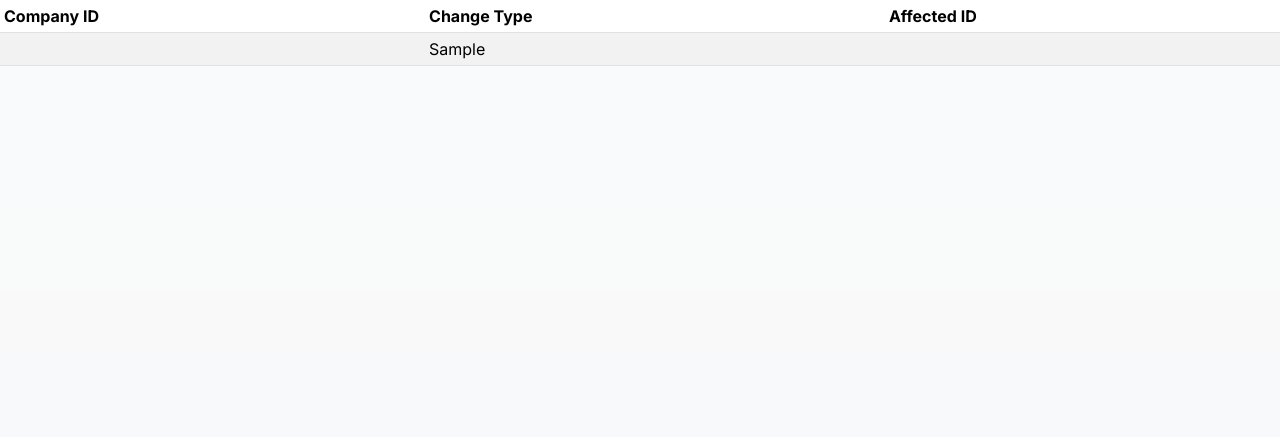
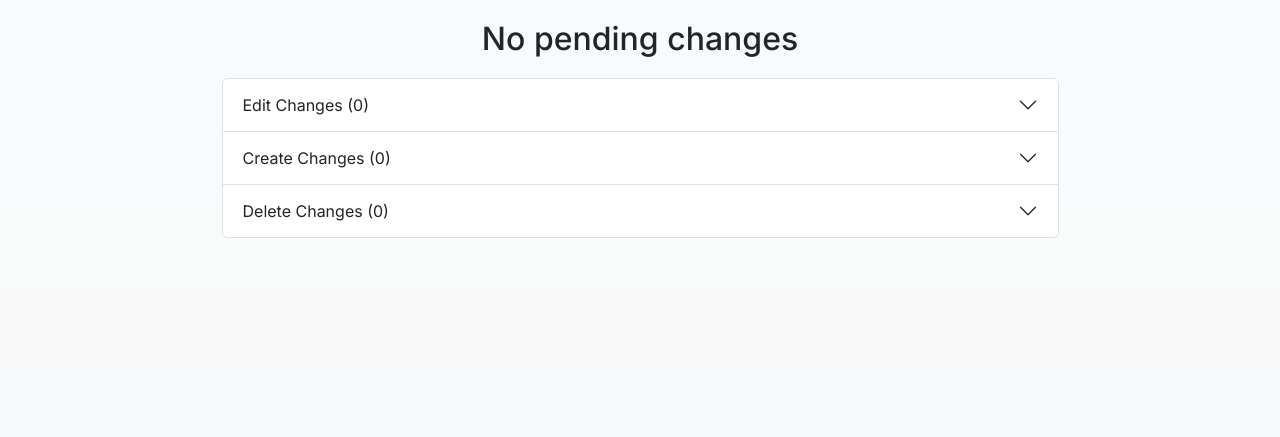
Before and after one commit to cmciosu/hemp-db, a Django app: page /changes/ in a window 1280 px wide. Shown: the part 56-493 px from the top of the page. Run offline with Django 5.2, Linux system fonts and the light colour scheme; a user stored in the database is signed in; tables that the repository leaves empty hold one stand-in row (values such as "Sample post"); parts of the project's set-up code (start-up, migrations or seed data) failed here and were passed over; some libraries are stand-ins or nearby versions; some web fonts are replaced.

Commit message:
Overhaul pending changes interface for staff user approval/deny process

```diff
--- a/helloworld/templates/companies_pending.html
+++ b/helloworld/templates/companies_pending.html
@@ -5,30 +5,61 @@
 {% endblock %}
 
 {% block content %}
+  {% if changes_list.edit_changes|length == 0 and changes_list.create_changes|length == 0 and changes_list.delete_changes|length == 0 %}
+    <h2 style="text-align: center; margin-bottom: 20px; margin-top: 20px;">
+      No pending changes
+    </h2>
+  {% else %}
+    <h2 style="text-align: center; margin-bottom: 20px; margin-top: 20px;">
+      Review Pending Changes
+    </h2>
+  {% endif %}
+  <div class="container d-flex justify-content-center">
+    <div class="accordion w-75" id="pendingChangesAccordion">
 
-  {% if changes.count == 0 %}
-    <p style="display: flex; height: 80vh; align-items: center; text-align: center; justify-content: center;">
-      No pending changes
-    </p>
-  {% else %}
-    <table class="table table-striped table-sm">
-      <thead>
-        <tr>
-          <th scope="col">Company ID</th>
-          <th scope="col">Change Type</th>
-          <th scope="col">Affected ID</th>
-        </tr>
-      </thead>
-      <tbody>
-        {% for change in changes %}
-          <tr>
-            <td><a href="{% url 'company-view-pending' change.id %}">{{ change.companyId }}</a></td>
-            <td>{{ change.changeType }}</td>
-            <td>{{ change.editId }}</td>
-          </tr>
-        {% endfor %}
-      </tbody>
-    </table>
-  {% endif %}
+      <!-- Edit Changes Accordion -->
+      <div class="accordion-item">
+        <h2 class="accordion-header" id="heading-edit">
+          <button class="accordion-button collapsed" type="button" data-bs-toggle="collapse" data-bs-target="#collapse-edit" aria-expanded="false" aria-controls="collapse-edit">
+            Edit Changes ({{ changes_list.edit_changes|length }})
+          </button>
+        </h2>
+        <div id="collapse-edit" class="accordion-collapse collapse" aria-labelledby="heading-edit" data-bs-parent="#pendingChangesAccordion">
+          <div class="accordion-body">
+            {% include 'pending_changes_views/change_table.html' with changes_list=changes_list.edit_changes change_tag="edit" %}
+          </div>
+        </div>
+      </div>
+
+      <!-- Create Changes Accordion -->
+      <div class="accordion-item">
+        <h2 class="accordion-header" id="heading-create">
+          <button class="accordion-button collapsed" type="button" data-bs-toggle="collapse" data-bs-target="#collapse-create" aria-expanded="false" aria-controls="collapse-create">
+            Create Changes ({{ changes_list.create_changes|length }})
+          </button>
+        </h2>
+        <div id="collapse-create" class="accordion-collapse collapse" aria-labelledby="heading-create" data-bs-parent="#pendingChangesAccordion">
+          <div class="accordion-body">
+            {% include 'pending_changes_views/change_table.html' with changes_list=changes_list.create_changes change_tag="create" %}
+          </div>
+        </div>
+      </div>
+
+      <!-- Delete Changes Accordion -->
+      <div class="accordion-item">
+        <h2 class="accordion-header" id="heading-delete">
+          <button class="accordion-button collapsed" type="button" data-bs-toggle="collapse" data-bs-target="#collapse-delete" aria-expanded="false" aria-controls="collapse-delete">
+            Delete Changes ({{ changes_list.delete_changes|length }})
+          </button>
+        </h2>
+        <div id="collapse-delete" class="accordion-collapse collapse" aria-labelledby="heading-delete" data-bs-parent="#pendingChangesAccordion">
+          <div class="accordion-body">
+            {% include 'pending_changes_views/change_table.html' with changes_list=changes_list.delete_changes change_tag="delete" %}
+          </div>
+        </div>
+      </div>
+
+    </div>
+  </div>
 
 {% endblock %}
--- /dev/null
+++ b/helloworld/templates/pending_changes_views/change_table.html
@@ -0,0 +1,45 @@
+{% if changes_list|length == 0 %}
+  <p class="text-center">No changes available.</p>
+{% else %}
+  {% for company, changes in changes_list.items %}
+    <div class="accordion mb-3" id="{{ change_tag }}{{ company.id }}ChangesAccordion">
+        <div class="accordion-item">
+            <h2 class="accordion-header" id="heading-{{ change_tag }}{{ company.id }}">
+                <button class="accordion-button collapsed" type="button" data-bs-toggle="collapse" data-bs-target="#collapse-{{ change_tag }}{{ company.id }}" aria-expanded="false" aria-controls="collapse-{{ change_tag }}{{ company.id }}">
+                    {{ company.Name}} ({{changes|length}})
+                </button>
+            </h2>
+            <div id="collapse-{{ change_tag }}{{ company.id }}" class="accordion-collapse collapse" aria-labelledby="heading-{{ change_tag }}{{ company.id }}" data-bs-parent="#{{ change_tag }}{{ company.id }}ChangesAccordion">
+                <div class="accordion-body">
+                    {% if changes|length == 0 %}
+                      <p class="text-center">No changes for this company.</p>
+                    {% else %}
+                      <div class="table-responsive">
+                        <table class="table table-bordered table-hover">
+                          <thead class="table-light">
+                            <tr>
+                              <th scope="col">Change ID</th>
+                              <th scope="col">Type</th>
+                              <th scope="col">Author</th>
+                              <th scope="col">Timestamp</th>
+                            </tr>
+                          </thead>
+                          <tbody>
+                            {% for change in changes %}
+                              <tr onclick="window.location.href='{% url 'company-view-pending' change.id %}';" style="cursor: pointer;" onmouseover="this.style.backgroundColor='#dbd9d9';" onmouseout="this.style.backgroundColor='';">
+                                <td><a href="{% url 'company-view-pending' change.id %}">{{ change.id }}</a></td>
+                                <td>{{ change.changeType }}</td>
+                                <td>{{ change.author.username }}</td>
+                                <td>{{ change.created_at }}</td>
+                              </tr>
+                            {% endfor %}
+                          </tbody>
+                        </table>
+                      </div>
+                    {% endif %}
+                </div>
+            </div>
+        </div>
+    </div>
+  {% endfor %}
+{% endif %}
--- a/helloworld/views.py
+++ b/helloworld/views.py
@@ -41,6 +41,8 @@ from django.http import HttpResponse, HttpRequest
 import csv
 import pandas as pd
 import numpy as np
+
+from django.db import models
 
 # Used for Pagination Bar on /companies
 PAGE_INDEX=['A','B','C','D','E','F','G','H','I','J','K','L','M','N','O','P','Q','R','S','T','U','V','W','X','Y','Z','0','1','2','3','4','5','6','7','8','9']
@@ -249,7 +251,7 @@ def companies(request: HttpRequest) -> HttpResponse:
         if form.is_valid():
             company = form.save()
             messages.info(request, 'Company successfully submitted')
-            PendingChanges.objects.create(companyId=company.id, changeType='create')
+            PendingChanges.objects.create(pending_company=company, changeType='create', author=request.user)
             return redirect('/companies')  # Redirect to a success page
     else:
         form = PendingCompanyForm()
@@ -295,8 +297,10 @@ def edit_company(request: HttpRequest, id: int) -> HttpResponse:
     Returns:
     response (HttpResponse): HTTP response containing company editpage template and PendingCompanyForm
     """
+
     company = Company.objects.get(id = id)
     form = PendingCompanyForm(request.POST, instance=company)
+
     if request.POST and form.is_valid():
         company_edit = form.save(commit=False)
         new_company = PendingCompany()
@@ -304,8 +308,16 @@ def edit_company(request: HttpRequest, id: int) -> HttpResponse:
             if not field.primary_key:
                 setattr(new_company, field.name, getattr(company_edit, field.name))
         new_company.save()
-        messages.info(request, 'Company successfully edited')
-        PendingChanges.objects.create(companyId=new_company.id, changeType='edit', editId=company.id)
+
+        # Manually copy all many-to-many fields
+        for m2m_field in company._meta.many_to_many:
+            if m2m_field.name == "pendingChanges":
+                continue  # Skip pendingChanges
+            related_ids = request.POST.getlist(m2m_field.name)  # Get list of IDs from POST data
+            related_objects = m2m_field.related_model.objects.filter(id__in=related_ids)
+            getattr(new_company, m2m_field.name).set(related_objects)
+
+        PendingChanges.objects.create(pending_company=new_company, changeType='edit', company=company, author=request.user)
         return redirect('/companies')  # Redirect to a success page
     else:
         form = PendingCompanyForm(instance=company)
@@ -346,18 +358,96 @@ def view_company_pending(request: HttpRequest, id: int) -> HttpResponse:
     Returns:
     response (HttpResponse): HTTP response containing company view page template and company data as dict
     """
-    change = PendingChanges.objects.get(id=id)
-    if change.changeType == 'deletion':
-        company = Company.objects.get(id = change.companyId)
-    if change.changeType == 'create' or change.changeType == 'edit':
-        company = PendingCompany.objects.select_related('Industry', 'Status', 'Grower').get(id = change.companyId)
-    obj = model_to_dict(company)
-    # Manually add FK values
-    obj["Status"] = company.Status.status
-    obj["Industry"] = company.Industry.industry
-    obj["Grower"] = company.Grower.grower
+    # Creates context for viewing details of a pending company object
+    # Different change types require different context to be generated.
+    # For example, edit change types need both the company and pending company details to be able
+    # to present details side-by-side
+    context = {}
+    fields = []
 
-    return render(request, 'company_view_pending.html', {'company': company, 'obj': obj, 'change': change})
+    obj = PendingChanges.objects.get(id=id)
+
+    if(obj.changeType == "edit"):
+        company = obj.company
+        pending_company = obj.pending_company
+        # Get the fields of the company and pending_company objects
+
+        for field in company._meta.get_fields():
+            if not hasattr(field, 'attname') and not isinstance(field, models.ManyToManyField):
+                continue
+            if field.name == "id":
+                continue
+            if field.name == "pendingChanges":
+                continue
+
+            field_name = field.name
+
+            if isinstance(field, models.ManyToManyField):
+                # Get the list of related object IDs for both company and pending company
+                company_values = [str(obj) for obj in getattr(company, field_name).all()]
+                pending_values = [str(obj) for obj in getattr(pending_company, field_name).all()]
+            else:
+                # For regular fields
+                company_values = getattr(company, field_name, None)
+                pending_values = getattr(pending_company, field_name, None)
+
+            is_different = company_values != pending_values
+            fields.append((field_name, company_values, pending_values, is_different))
+
+            context = {
+                'fields': fields
+            }
+    elif(obj.changeType == "create"):
+        pending_company = obj.pending_company
+
+        for field in pending_company._meta.get_fields():
+            if not hasattr(field, 'attname') and not isinstance(field, models.ManyToManyField):
+                continue
+            if field.name == "id":
+                continue
+
+            field_name = field.name
+
+            if isinstance(field, models.ManyToManyField):
+                # Get the list of related object IDs for both company and pending company
+                pending_values = [str(obj) for obj in getattr(pending_company, field_name).all()]
+            else:
+                # For regular fields
+                pending_values = getattr(pending_company, field_name, None)
+
+            fields.append((field_name, pending_values))
+
+            context = {
+                'fields': fields
+            }
+    elif(obj.changeType == "deletion"):
+        company = obj.company
+
+        for field in company._meta.get_fields():
+            if not hasattr(field, 'attname') and not isinstance(field, models.ManyToManyField):
+                continue
+            if field.name == "id":
+                continue
+
+            field_name = field.name
+
+            if isinstance(field, models.ManyToManyField):
+                # Get the list of related object IDs for both company and pending company
+                pending_values = [str(obj) for obj in getattr(company, field_name).all()]
+            else:
+                # For regular fields
+                pending_values = getattr(company, field_name, None)
+
+            fields.append((field_name, pending_values))
+
+            context = {
+                'fields': fields
+            }
+    else:
+        print("Change type of pending company object error")
+
+    pprint(context)
+    return render(request, 'company_view_pending.html', {'context': context, 'change': obj})
 
 @staff_member_required
 def view_company_approve(_request: HttpRequest, id: int) -> HttpResponse:
@@ -377,13 +467,13 @@ def view_company_approve(_request: HttpRequest, id: int) -> HttpResponse:
     """
     change = PendingChanges.objects.get(id=id)
     if change.changeType == 'deletion':
-        company = Company.objects.get(id = change.companyId)
+        company = Company.objects.get(id = change.company.id)
         company.delete()
         change.delete()
 
-        return redirect('/companies')
+        return redirect('/changes')
 
-    pendingCompany = PendingCompany.objects.get(id = change.companyId)
+    pendingCompany = PendingCompany.objects.get(id = change.pending_company.id)
     if change.changeType == 'create':
         new_company = Company()
         for field in pendingCompany._meta.fields:
@@ -391,7 +481,7 @@ def view_company_approve(_request: HttpRequest, id: int) -> HttpResponse:
                 setattr(new_company, field.name, getattr(pendingCompany, field.name))
         new_company.save()
     if change.changeType == 'edit':
-        company = Company.objects.get(id = change.editId)
+        company = Company.objects.get(id = change.company.id)
         for field in pendingCompany._meta.fields:
             if not field.primary_key:
                 setattr(company, field.name, getattr(pendingCompany, field.name))
@@ -400,7 +490,7 @@ def view_company_approve(_request: HttpRequest, id: int) -> HttpResponse:
     change.delete()
     pendingCompany.delete()
 
-    return redirect('/companies')
+    return redirect('/changes')
 
 @staff_member_required
 def view_company_reject(_request: HttpRequest, id: int) -> HttpResponse:
@@ -416,7 +506,7 @@ def view_company_reject(_request: HttpRequest, id: int) -> HttpResponse:
     """
     change = PendingChanges.objects.get(id=id)
     if change.changeType == 'create' or change.changeType == 'edit':
-        company = PendingCompany.objects.get(id=change.companyId)
+        company = PendingCompany.objects.get(id=change.pending_company.id)
         company.delete()
     change.delete()
 
@@ -506,7 +596,8 @@ def remove_companies(request: HttpRequest, id: int) -> HttpResponse:
     Returns:
     response (HttpResponse): HTTP response redirecting to /companies
     """
-    PendingChanges.objects.create(companyId=id, changeType='deletion')
+    companyToDelete = Company.objects.get(id=id)
+    PendingChanges.objects.create(company=companyToDelete, changeType='deletion', author=request.user)
     messages.info(request, 'Deletion of Company requested')
 
     return redirect('/companies')
@@ -1029,6 +1120,7 @@ def export_industry(_request: HttpRequest) -> HttpResponse:
 
     return response
 
+from pprint import pprint
 @staff_member_required
 def dbChanges(request: HttpRequest) -> HttpResponse:
     """
@@ -1040,9 +1132,52 @@ def dbChanges(request: HttpRequest) -> HttpResponse:
     Returns:
     response (HttpResponse): HTTP response containing PendingChanges data
     """
-    changes = PendingChanges.objects.all()
 
-    return render(request, 'companies_pending.html', {'changes': changes})
+    # Edit Changes (linked to a Company object)
+    edit_changes = (
+        Company.objects.prefetch_related("pendingchanges_set__pending_company")
+        .filter(pendingchanges__changeType="edit")
+        .distinct()
+    )
+    edit_changes_dict = {
+        company: list(company.pendingchanges_set.filter(changeType="edit").order_by("-created_at"))
+        for company in edit_changes
+    }
+
+    # Create Changes (linked to a Pending Company object)
+    create_changes = (
+        PendingChanges.objects.filter(changeType="create")
+        .select_related("pending_company")
+        .order_by("-created_at")
+    )
+    create_changes_dict = {}
+    for change in create_changes:
+        company = change.pending_company
+        if company not in create_changes_dict:
+            create_changes_dict[company] = []
+        create_changes_dict[company].append(change)
+
+    # Delete Changes (linked to a Company object)
+    delete_changes = (
+        Company.objects.prefetch_related("pendingchanges_set")
+        .filter(pendingchanges__changeType="deletion")
+        .distinct()
+    )
+    delete_changes_dict = {
+        company: list(company.pendingchanges_set.filter(changeType="deletion").order_by("-created_at"))
+        for company in delete_changes
+    }
+
+    # Prepare context with all three categories
+    changes_list = {
+        "edit_changes": edit_changes_dict,
+        "create_changes": create_changes_dict,
+        "delete_changes": delete_changes_dict,
+    }
+
+    pprint(changes_list)
+
+    return render(request, 'companies_pending.html', {'changes_list': changes_list})
 
 def map(request: HttpRequest) -> HttpResponse:
     """
```
Also changed, not shown: helloworld/templates/company_view_pending.html (+13 -48 lines), helloworld/templates/pending_changes_views/create_change.html (added, +17 -0 lines), helloworld/templates/pending_changes_views/delete_change.html (added, +17 -0 lines), helloworld/templates/pending_changes_views/edit_change.html (added, +37 -0 lines).
